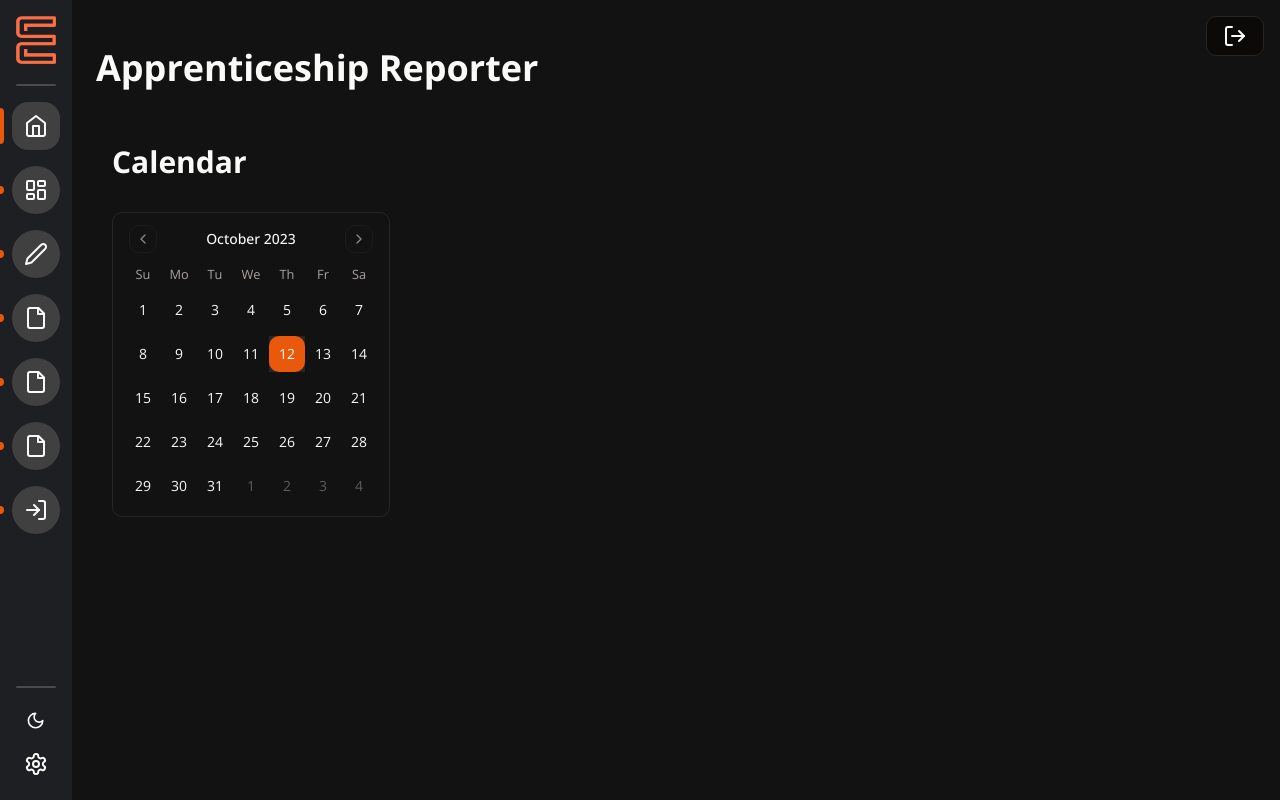
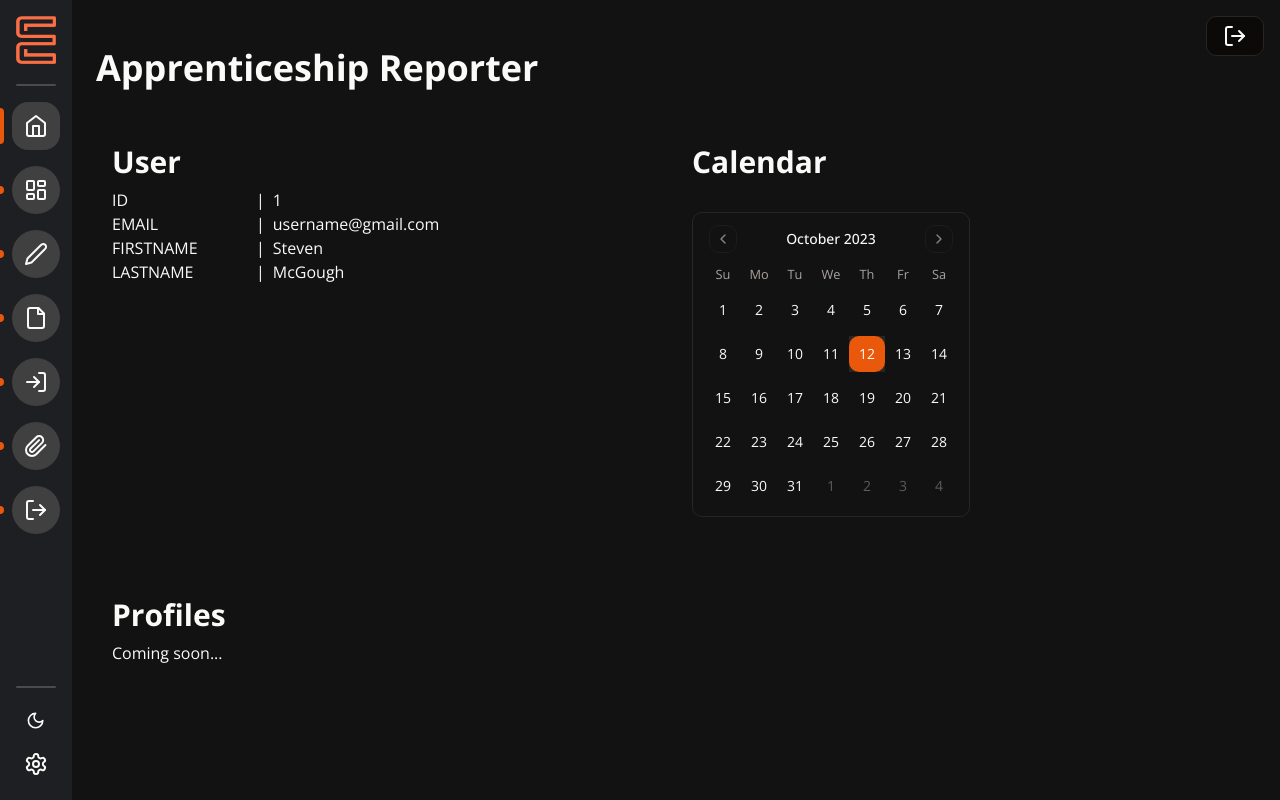
Before and after one commit to Riyad-Eita/FS223, a Next.js app in the folder apprenticeshipreporter/frontend/: page / in a window 1280 px wide. Built offline with nearby package versions, Linux system fonts and the light colour scheme; no server answers.

Commit message:
Update dependencies, fix navigation, implement user info and custom calendar (generated by useblackbox.ai )

```diff
--- a/apprenticeshipreporter/frontend/app/(pages)/(main)/(routes)/page.tsx
+++ b/apprenticeshipreporter/frontend/app/(pages)/(main)/(routes)/page.tsx
@@ -1,72 +1,25 @@
-"use client";
-
-import { useParams, useRouter } from "next/navigation";
-import { LogOutIcon } from "lucide-react";
-import { Button } from "@/components/ui/button";
-import { Calendar } from "@/components/ui/calendar";
-import { toast } from "sonner";
-import { UserProfileType, ReportType } from "@/types";
-import { useUser, useReports } from "@/hooks/use-actions";
 import React from "react";
+import UserInfo from "@/components/user/info";
+import CustomCalendar from "@/components/calendar/custom-calendar";
+import SignOutButton from "@/components/signoutButton/signout-button";
 
 export default function Home() {
-	const params = useParams();
-	const router = useRouter();
-	const [date, setDate] = React.useState<Date | undefined>(new Date());
-	// const user = useUser();
 	// const reports = useReports();
-
-	const userHTMLData = (obj: any) => {
-		if (!obj) return null;
-		return Object.entries(obj)?.map((element: any, key: number) => (
-			<div key={key} className="flex">
-				<p className="w-36">{element[0].toString().toLocaleUpperCase()}</p>
-				<p className=" mr-2">|</p>
-				<p className="">{element[1]}</p>
-			</div>
-		));
-	};
 
 	return (
 		<main className="h-full w-full">
 			<h1>Apprenticeship Reporter</h1>
 			<div className="h-full w-full grid flex-col flex-wrap md:grid-cols-2">
-				{/* <div className="p-4">
-					<h2>User</h2>
-					{userHTMLData(user?.data)}
-				</div> */}
+				<UserInfo />
+
+				<CustomCalendar />
 
 				<div className="p-4">
-					<h2>Calendar</h2>
-					<div className="w-fit pt-6 pb-6">
-						<Calendar
-							mode="single"
-							selected={date}
-							onSelect={setDate}
-							className="rounded-md border"
-						/>
-					</div>
+					<h2>Profiles</h2>
+					<p>Coming soon...</p>
 				</div>
 
-				{/* <div className="p-4 truncate ...">
-					<ReportsOverview reports={reports?.data} />
-				</div> */}
-
-				{/* 	<div className="p-4">
-					<h2>Profiles</h2>
-					<p>Coming soon...</p>
-				</div> */}
-
-				<Button
-					onClick={() => {
-						router.push(`/signout`);
-						toast.success("Logged out");
-					}}
-					className="fixed top-4 right-4"
-					variant="outline"
-				>
-					<LogOutIcon />
-				</Button>
+				<SignOutButton />
 			</div>
 		</main>
 	);
--- a/apprenticeshipreporter/frontend/app/(pages)/(main)/layout.tsx
+++ b/apprenticeshipreporter/frontend/app/(pages)/(main)/layout.tsx
@@ -18,7 +18,7 @@ const MainLayout = ({ children }: { children: React.ReactNode }) => {
 	}
 	const sidebarPos: string = SidebarPos.LEFT;
 
-	const { data: user, isLoading, isError } = useUser();
+	const { data: user, isLoading, isError } = useUser({ cookie: "" });
 
 	if (isError) {
 		return <ForbiddenPage />;
--- /dev/null
+++ b/apprenticeshipreporter/frontend/components/calendar/custom-calendar.tsx
@@ -0,0 +1,24 @@
+"use client"
+
+import { Calendar } from "@/components/ui/calendar";
+import React from "react";
+
+const CustomCalendar = () => {
+	const [date, setDate] = React.useState<Date | undefined>(new Date());
+
+	return (
+		<div className="p-4">
+			<h2>Calendar</h2>
+			<div className="w-fit pt-6 pb-6">
+				<Calendar
+					mode="single"
+					selected={date}
+					onSelect={setDate}
+					className="rounded-md border"
+				/>
+			</div>
+		</div>
+	);
+};
+
+export default CustomCalendar;
--- a/apprenticeshipreporter/frontend/components/navigation/navigation-item.tsx
+++ b/apprenticeshipreporter/frontend/components/navigation/navigation-item.tsx
@@ -1,7 +1,7 @@
 import { useRouter, usePathname } from "next/navigation";
 import { ActionTooltip } from "@/components/action-tooltip";
 import { cn } from "@/lib/utils";
-import { File, Home, LayoutDashboard, LogInIcon, Pen } from "lucide-react";
+import { File, Home, LayoutDashboard, LogInIcon, LogOutIcon, LucideLogIn, Paperclip, Pen } from "lucide-react";
 import { ToolType } from "@/types";
 
 type NavigationItemProps = ToolType & { pos: string };
@@ -30,8 +30,12 @@ export const NavigationItem = ({
 				return <LayoutDashboard />;
 			case "Pen":
 				return <Pen />;
-			case "LogIn":
+			case "SignIn":
 				return <LogInIcon />;
+			case "SignUp":
+				return <Paperclip />;
+			case "SignOut":
+				return <LogOutIcon />;
 			default:
 				return;
 		}
--- a/apprenticeshipreporter/frontend/components/navigation/navigation-sidebar.tsx
+++ b/apprenticeshipreporter/frontend/components/navigation/navigation-sidebar.tsx
@@ -43,9 +43,9 @@ export const NavigationSidebar = ({
 		},
 		{ id: "3", name: "Editor", path: "editor", icon: "Pen" },
 		{ id: "4", name: "PDF Generator", path: "pdf-gen", icon: "File" },
-		{ id: "8", name: "Sign In", path: "signin", icon: "LogIn" },
-		{ id: "6", name: "Sign Up", path: "signup", icon: "File" },
-		{ id: "7", name: "Log Out", path: "signout", icon: "File" },
+		{ id: "5", name: "Sign In", path: "signin", icon: "SignIn" },
+		{ id: "6", name: "Sign Up", path: "signup", icon: "SignUp" },
+		{ id: "7", name: "Log Out", path: "signout", icon: "SignOut" },
 		//{ id: "8", name: "PDF Generator", path: "2", icon: "File" },<w
 		//{ id: "8", name: "PDF Generator", path: "3", icon: "File" },
 		//{ id: "8", name: "PDF Generator", path: "4", icon: "File" },
--- /dev/null
+++ b/apprenticeshipreporter/frontend/components/signoutButton/signout-button.tsx
@@ -0,0 +1,26 @@
+"use client";
+
+import { LogOutIcon } from "lucide-react";
+import { redirect } from "next/navigation";
+import { Button } from "../ui/button";
+
+const SignOutButton = () => {
+	const handleRedirect = () => {
+		redirect("/signout");
+	};
+
+	return (
+		<Button
+			onClick={handleRedirect}
+			// onClick={() => {
+			// 	toast.success("Logged out");
+			// }}
+			className="fixed top-4 right-4"
+			variant="outline"
+		>
+			<LogOutIcon />
+		</Button>
+	);
+};
+
+export default SignOutButton;
--- /dev/null
+++ b/apprenticeshipreporter/frontend/components/user/info.tsx
@@ -0,0 +1,27 @@
+"use client"
+
+import { useUser, useReports } from "@/hooks/use-actions";
+
+const UserInfo = () => {
+	const user = useUser({ cookie: "" });
+
+	const userHTMLData = (obj: any) => {
+		if (!obj) return null;
+		return Object.entries(obj)?.map((element: any, key: number) => (
+			<div key={key} className="flex">
+				<p className="w-36">{element[0].toString().toLocaleUpperCase()}</p>
+				<p className=" mr-2">|</p>
+				<p className="">{element[1]}</p>
+			</div>
+		));
+	};
+
+	return (
+		<div className="p-4">
+			<h2>User</h2>
+			{userHTMLData(user?.data)}
+		</div>
+	);
+};
+
+export default UserInfo;
--- a/apprenticeshipreporter/frontend/hooks/use-actions.ts
+++ b/apprenticeshipreporter/frontend/hooks/use-actions.ts
@@ -1,18 +1,38 @@
+import axios, { AxiosError } from "axios";
 import useSWR from "swr";
 
-export const useUser = () => {
-	const { data, isLoading, error } = {
-		data: {
-			id: 1,
-			email: "stevenmc59@gmail.com",
-			firstname: "Steven",
-			lastname: "McGough",
-		},
-		isLoading: false,
-		error: null,
-	}
+export const useUser = ({ cookie }: { cookie: string }) => {
+	const { data, isLoading, error } = useSWR("user", async () => {
+		const response = await axios
+			.post("http://fs223.de:8080/api/auth", {
+				cookie,
+			})
+			.catch((e) => {
+				console.error(e);
+				return e;
+			});
 
-	return { data, isLoading, isError: error };
+		return response;
+	});
+
+	const res = {
+		id: 1,
+		email: "username@gmail.com",
+		firstname: "Steven",
+		lastname: "McGough",
+	};
+
+	// const { data, isLoading, error } = {
+	// 	data: {
+	// 		id: 1,
+	// 		email: "stevenmc59@gmail.com",
+	// 		firstname: "Steven",
+	// 		lastname: "McGough",
+	// 	},
+	// 	isLoading: false,
+	// 	error: null,
+
+	return { data: res, isLoading, isError: error };
 };
 
 export const useReports = () => {
--- a/apprenticeshipreporter/frontend/lib/auth.ts
+++ b/apprenticeshipreporter/frontend/lib/auth.ts
@@ -18,7 +18,7 @@ export const session = (jwtoken?: string) => {
 
 export const signin = async ({ email, password }: LoginProps) => {
 	const response = await axios
-		.post("http://maven:8080/api/auth/signin", {
+		.post("http://fs223.de:8080/api/auth/signin", {
 			email,
 			password,
 		})
@@ -49,7 +49,7 @@ export const signup = async ({
 	password,
 }: LoginProps) => {
 	try {
-		const response = await axios.post("http://localhost:8080/api/auth/signup", {
+		const response = await axios.post("http://fs223.de:8080/api/auth/signup", {
 			firstname,
 			lastname,
 			email,
```
